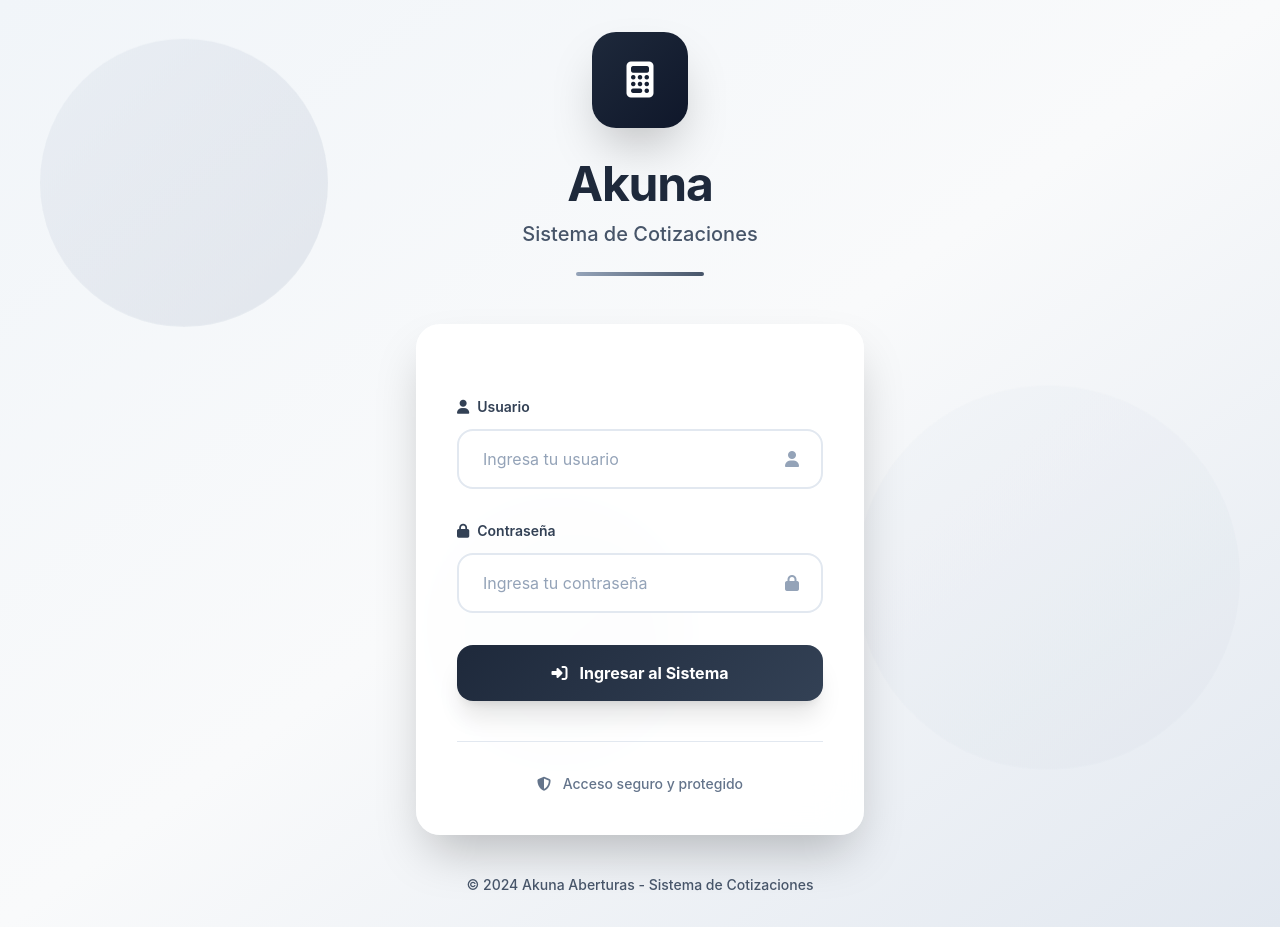
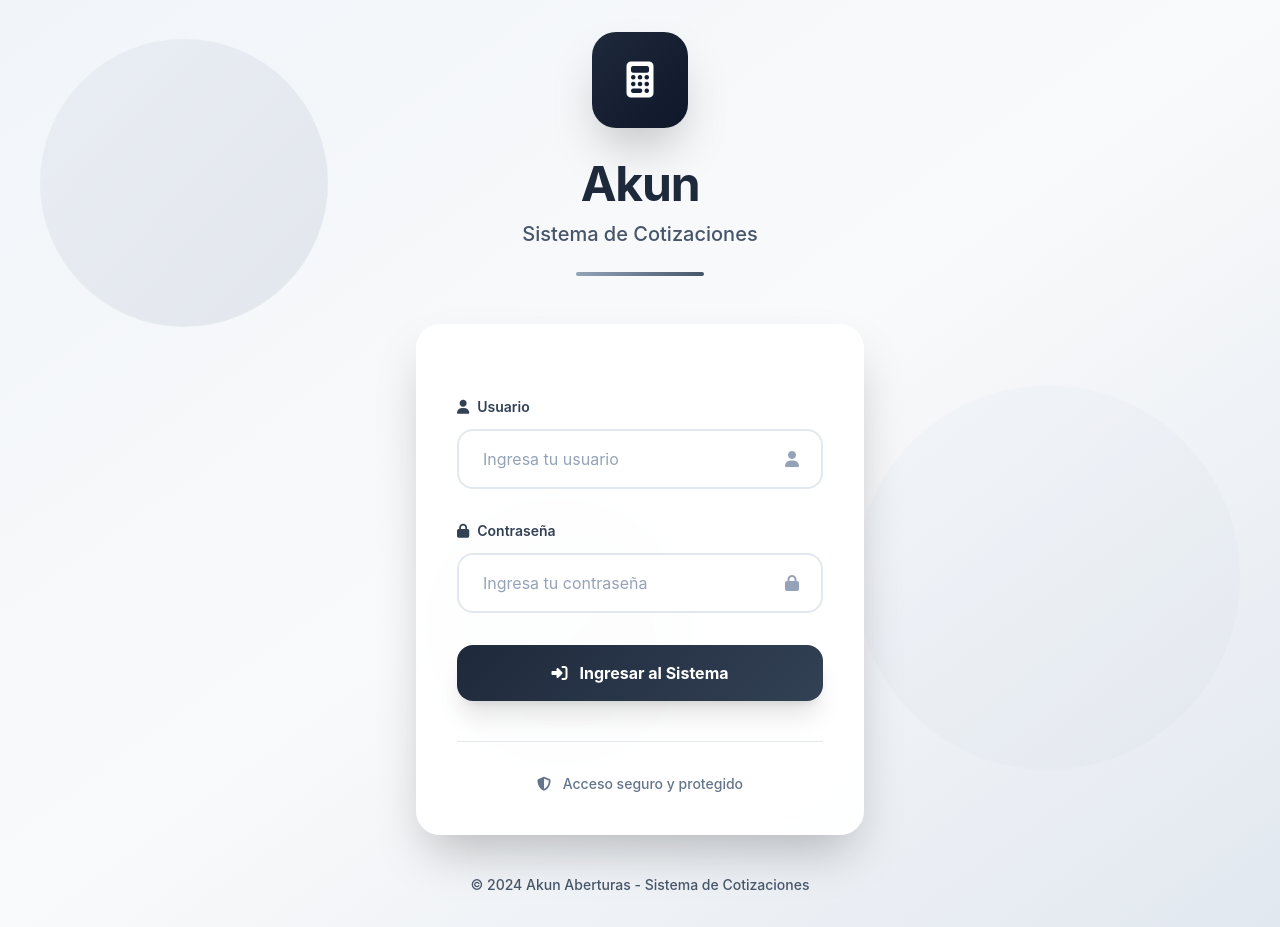
Before and after one commit to Mkdir-arg/akunCalcu, a Django app: page /login/ in a window 1280 px wide. Run offline with Django 4.2, Linux system fonts and the light colour scheme; some libraries are stand-ins or nearby versions.

Commit message:
AKUN1234!

```diff
--- a/akuna_calc/akuna_calc/settings_prod.py
+++ b/akuna_calc/akuna_calc/settings_prod.py
@@ -23,8 +23,8 @@ DATABASES = {
 }
 
 # Static files for production
-STATIC_ROOT = '/home/YOURUSERNAME/akunCalcu/akuna_calc/staticfiles'
-STATICFILES_DIRS = ['/home/YOURUSERNAME/akunCalcu/akuna_calc/static']
+STATIC_ROOT = '/home/AKUN/akunCalcu/akuna_calc/staticfiles'
+STATICFILES_DIRS = ['/home/AKUN/akunCalcu/akuna_calc/static']
 
 # Security settings
 SECURE_SSL_REDIRECT = False  # PythonAnywhere handles SSL
--- a/akuna_calc/core/templates/core/base.html
+++ b/akuna_calc/core/templates/core/base.html
@@ -3,7 +3,7 @@
 <head>
     <meta charset="UTF-8">
     <meta name="viewport" content="width=device-width, initial-scale=1.0">
-    <title>Akuna Aberturas - Calculadora</title>
+    <title>Akun Aberturas - Calculadora</title>
     {% load static %}
 
     <!-- Fallback CSS -->
@@ -97,7 +97,7 @@
                         <i class="fas fa-calculator text-white text-lg"></i>
                     </div>
                     <div class="sidebar-text">
-                        <h1 class="text-xl font-bold tracking-wide">Akuna</h1>
+                        <h1 class="text-xl font-bold tracking-wide">Akun</h1>
                         <p class="text-xs text-slate-300 font-medium">Calculadora Pro</p>
                     </div>
                 </div>
@@ -187,7 +187,7 @@
                             <i class="fas fa-bars text-xl"></i>
                         </button>
                         <div>
-                            <h2 class="text-xl lg:text-2xl font-bold text-slate-800 tracking-tight">Akuna Aberturas</h2>
+                            <h2 class="text-xl lg:text-2xl font-bold text-slate-800 tracking-tight">Akun Aberturas</h2>
                             <p class="text-sm text-slate-500 hidden sm:block font-medium">Sistema de Cotizaciones</p>
                         </div>
                     </div>
--- a/akuna_calc/core/templates/core/login.html
+++ b/akuna_calc/core/templates/core/login.html
@@ -3,7 +3,7 @@
 <head>
     <meta charset="UTF-8">
     <meta name="viewport" content="width=device-width, initial-scale=1.0">
-    <title>Login - Akuna Aberturas</title>
+    <title>Login - Akun Aberturas</title>
     {% load static %}
 
     <!-- Fallback CSS -->
@@ -75,7 +75,7 @@
                 <div class="inline-flex items-center justify-center w-24 h-24 bg-gradient-to-br from-primary to-accent rounded-3xl mb-8 shadow-2xl">
                     <i class="fas fa-calculator text-white text-4xl"></i>
                 </div>
-                <h1 class="text-5xl font-bold text-slate-800 mb-3 tracking-tight">Akuna</h1>
+                <h1 class="text-5xl font-bold text-slate-800 mb-3 tracking-tight">Akun</h1>
                 <p class="text-slate-600 text-xl font-medium">Sistema de Cotizaciones</p>
                 <div class="w-32 h-1 bg-gradient-to-r from-slate-400 to-slate-600 rounded-full mx-auto mt-6"></div>
             </div>
@@ -147,7 +147,7 @@
             <!-- Additional Info -->
             <div class="text-center mt-10 animate-fade-in">
                 <p class="text-slate-600 text-sm font-medium">
-                    © 2024 Akuna Aberturas - Sistema de Cotizaciones
+                    © 2024 Akun Aberturas - Sistema de Cotizaciones
                 </p>
             </div>
         </div>
```
